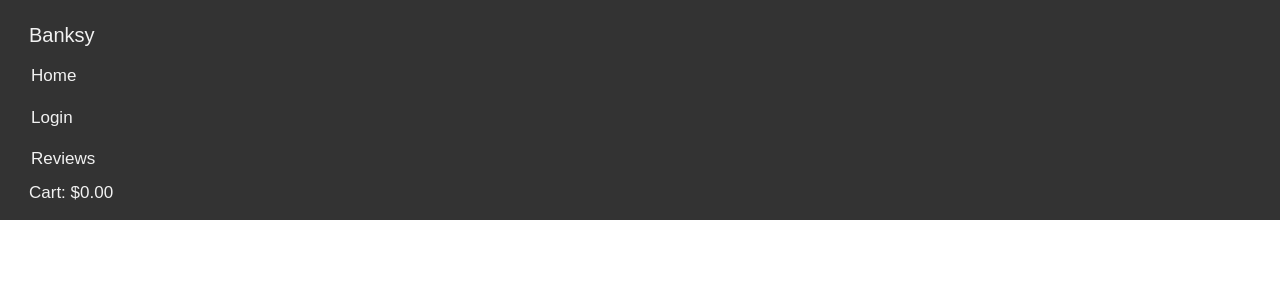
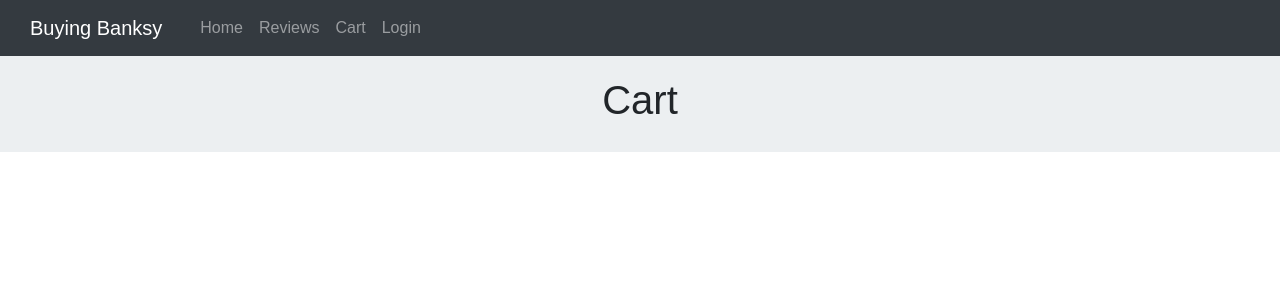
Before and after one commit to BeresIvan/BuyingBanksy, a React (Create React App) app in the folder client/: page /cart in a window 1280 px wide. Shown: the top 300 px of the page. Built offline with nearby package versions, Linux system fonts and the light colour scheme.

Commit message:
finished the navbar

```diff
--- a/client/public/index.html
+++ b/client/public/index.html
@@ -24,7 +24,7 @@
       work correctly both with client-side routing and a non-root public URL.
       Learn how to configure a non-root public URL by running `npm run build`.
     -->
-    <title>React App</title>
+    <title>Buying Banksy</title>
   </head>
   <body>
     <noscript>You need to enable JavaScript to run this app.</noscript>
--- a/client/src/App.js
+++ b/client/src/App.js
@@ -1,18 +1,19 @@
 import React from "react";
 import { BrowserRouter as Router, Route, Switch } from "react-router-dom";
 import "bootstrap/dist/css/bootstrap.min.css";
-import Navbar from "./components/Navbar/index";
+import Toolbar from "./components/Navbar/index.js";
 import Wrapper from "./components/Wrapper";
 import Home from "./pages/Home.js";
 import Reviews from "./pages/Reviews.js";
 import Login from "./pages/Login.js";
+import Cart from "./pages/Cart.js";
+
 
 function App() {
   return (
     <Router>
       <div>
-        <h1>Buying Banksy</h1>
-        <Navbar />
+        <Toolbar />
         <Switch>
         <Wrapper>
           <Route exact path={["/", "/home"]}>
@@ -24,6 +25,9 @@ function App() {
           <Route exact path="/reviews">
             <Reviews />
           </Route>
+          <Route exact path="/cart">
+            <Cart />
+          </Route>
         </Wrapper>
         </Switch>
       </div>
--- a/client/src/components/Navbar/index.js
+++ b/client/src/components/Navbar/index.js
@@ -1,22 +1,20 @@
 import React from "react";
-import { Link } from "react-router-dom";
-import "./style.scss";
+import "./style.css";
+import {Navbar, Nav} from 'react-bootstrap';
 
 // Depending on the current path, this component sets the "active" class on the appropriate navigation link item
-function Navbar() {
+function Toolbar() {
   return (
-    <div id="navigation-bar">
-    <nav>
-      <ul>
-      <li> <Link className="navbar-brand" to="/">Banksy </Link></li>
-      <li><Link to="/" className={ window.location.pathname === "/" || window.location.pathname === "/home" ? "nav-link active" : "nav-link" }> Home </Link></li>
-      <li><Link to="/" className={ window.location.pathname === "/" || window.location.pathname === "/login" ? "nav-link active" : "nav-link" }> Login </Link></li>
-      <li><Link to="/" className={ window.location.pathname === "/" || window.location.pathname === "/reviews" ? "nav-link active" : "nav-link" }> Reviews </Link></li>
-      <li className="cart"><Link  to="/"><i className="fa fa-shopping-basket" aria-hidden="true"/> Cart: $0.00</Link></li>
-      </ul>
-    </nav>
-  </div>
+  <Navbar bg="dark" variant="dark">
+    <Navbar.Brand href="#home">Buying Banksy</Navbar.Brand>
+    <Nav className="mr-auto">
+      <Nav.Link href="home">Home</Nav.Link>
+      <Nav.Link href="Reviews">Reviews</Nav.Link>
+      <Nav.Link href="Cart">Cart</Nav.Link>
+      <Nav.Link href="Login">Login</Nav.Link>
+    </Nav>
+  </Navbar>
   );
 }
 
-export default Navbar;
+export default Toolbar;
--- /dev/null
+++ b/client/src/components/Navbar/style.css
@@ -0,0 +1,34 @@
+/* FONT IMPORTED */
+
+/* Fira Sans */
+@import url("https://fonts.googleapis.com/css?family=Fira+Sans");
+
+#container {
+  width: 100%;
+  display: inline-block;
+}
+
+/** HEADER */
+
+/** NAVIGATION BAR */
+nav {
+  overflow: hidden;
+  background-color: #1828e7;
+  position: fixed;
+  top: 0;
+  width: 100%;
+a {
+  color: black;
+  text-decoration: none;
+  padding: 14px;
+  &:hover {
+  background-color: white;
+        }
+  }
+    }
+
+
+
+.content {
+  text-align: center;
+}
--- a/client/src/components/Navbar/style.scss
+++ /dev/null
@@ -1,44 +0,0 @@
-/* FONT IMPORTED */
-
-/* Fira Sans */
-@import url("https://fonts.googleapis.com/css?family=Fira+Sans");
-
-#container {
-  width: 100%;
-  display: inline-block;
-}
-
-/** HEADER */
-
-/** NAVIGATION BAR */
-nav {
-  overflow: hidden;
-  background-color: #333;
-  position: fixed;
-  top: 0;
-  width: 100%;
-  ul {
-    text-align: left;
-    list-style-type: none;
-    list-style-type: none;
-    margin: 0;
-    padding: 15px;
-    li {
-      display: inline;
-      font-family: "Fira Sans", sans-serif;
-      font-size: 17px;
-      a {
-        color: #f2f2f2;
-        text-decoration: none;
-        padding: 14px;
-        &:hover {
-          background-color: #111;
-        }
-      }
-    }
-  }
-}
-
-.content {
-  text-align: center;
-}
--- /dev/null
+++ b/client/src/pages/Cart.js
@@ -0,0 +1,17 @@
+import React,{ Component } from "react";
+
+
+class Cart extends Component {
+
+  render() {
+    return (
+    <div>
+        <h1>Cart</h1>
+    </div>
+    );
+  }
+}
+
+
+
+export default Cart;
--- a/package.json
+++ b/package.json
@@ -30,6 +30,7 @@
     "babel-eslint": "^10.1.0",
     "bcrypt": "^5.0.1",
     "body-parser": "^1.19.0",
+    "bootstrap": "^4.6.0",
     "chalk": "^4.1.0",
     "concurrently": "^6.0.0",
     "cors": "^2.8.5",
@@ -41,6 +42,7 @@
     "mongoose": "^5.12.0",
     "nodemon": "^2.0.7",
     "passport-google": "^0.3.0",
+    "react-bootstrap": "^1.5.2",
     "sass": "^1.32.8"
   }
 }
```
Also changed, not shown: 1 other file (tests, documents, lock files or other folders).
